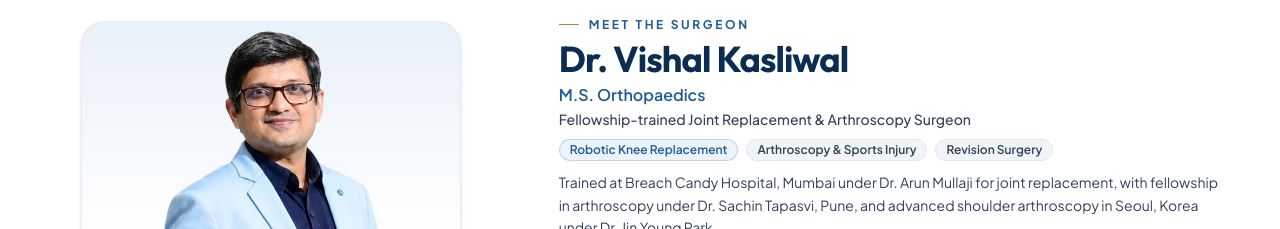
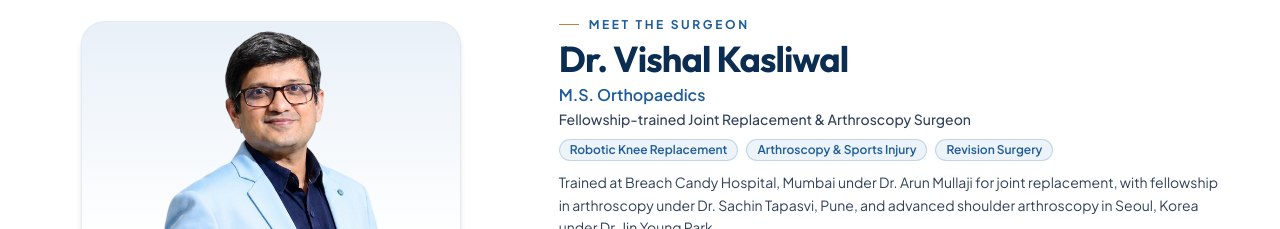
Before and after one commit to spandandramsve-ship-it/DrKasliwal, a Next.js app: page / in a window 1280 px wide. Shown: the part 3620-3849 px from the top of the page. Built offline with nearby package versions, Linux system fonts and the light colour scheme; no server answers; a web font is replaced by a local one.

Commit message:
homepage

```diff
--- a/components/sections/home/SurgeonSection.tsx
+++ b/components/sections/home/SurgeonSection.tsx
@@ -47,10 +47,10 @@ export default function SurgeonSection() {
             <span className="inline-flex items-center rounded-full bg-ice-blue/80 px-2.5 py-0.5 text-xs font-semibold text-clinical-blue border border-clinical-blue/20">
               Robotic Knee Replacement
             </span>
-            <span className="inline-flex items-center rounded-full bg-slate-100 px-2.5 py-0.5 text-xs font-semibold text-slate-700 border border-slate-200">
+            <span className="inline-flex items-center rounded-full bg-ice-blue/80 px-2.5 py-0.5 text-xs font-semibold text-clinical-blue border border-clinical-blue/20">
               Arthroscopy &amp; Sports Injury
             </span>
-            <span className="inline-flex items-center rounded-full bg-slate-100 px-2.5 py-0.5 text-xs font-semibold text-slate-700 border border-slate-200">
+            <span className="inline-flex items-center rounded-full bg-ice-blue/80 px-2.5 py-0.5 text-xs font-semibold text-clinical-blue border border-clinical-blue/20">
               Revision Surgery
             </span>
           </div>
```
